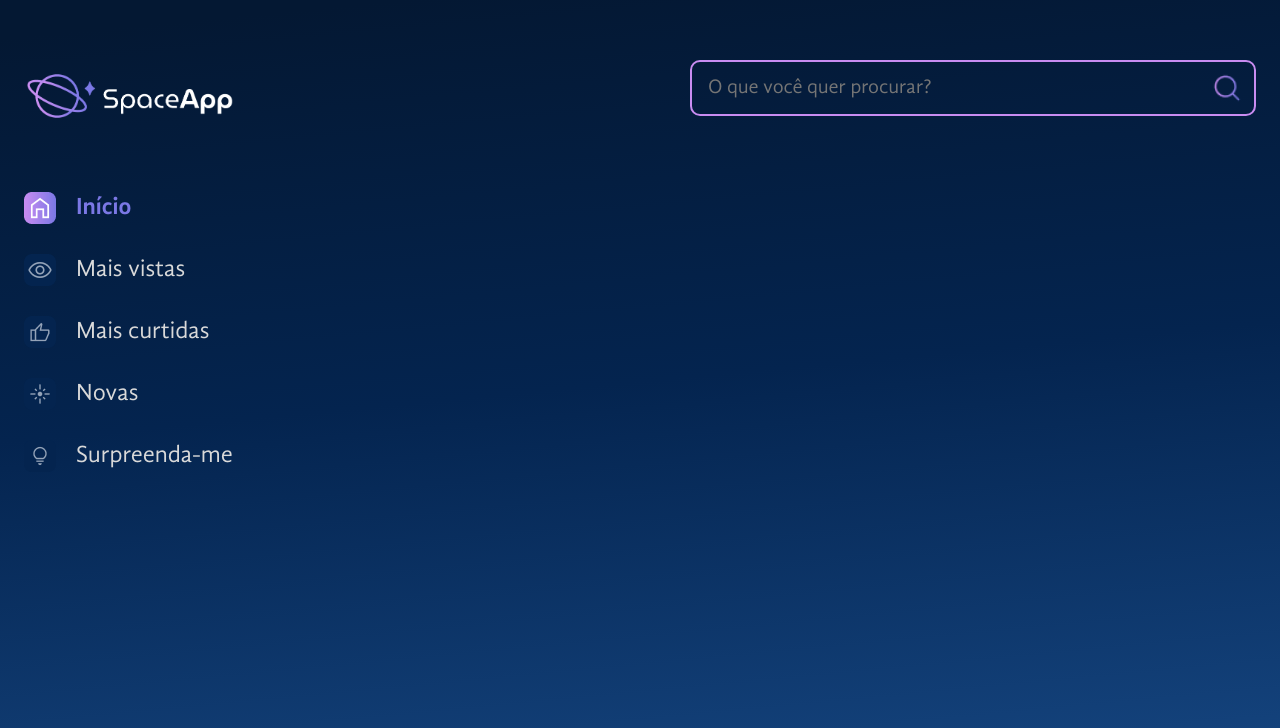
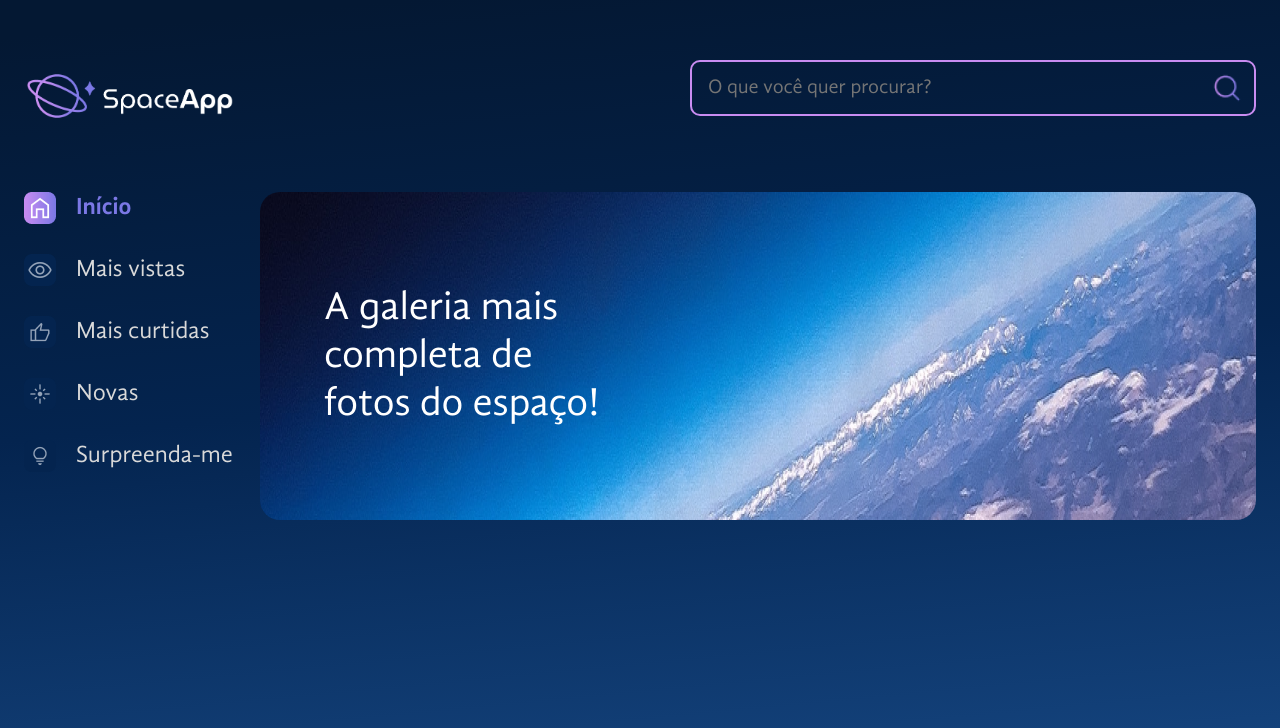
Before and after one commit to MatheusKerscher/space-app, a React (Vite) app: page / in a window 1280 px wide. Shown: the top 728 px of the page. Built offline with nearby package versions, Linux system fonts and the light colour scheme.

Commit message:
Create banner home page

```diff
--- a/src/App.jsx
+++ b/src/App.jsx
@@ -1,27 +1,47 @@
-import styled from "styled-components"
+import styled from "styled-components";
 
-import GlobalStyles from "./components/GlobalStyles/index.jsx"
-import Header from "./components/Header/index.jsx"
-import Sidebar from "./components/Sidebar/index.jsx"
+import GlobalStyles from "./components/GlobalStyles/index.jsx";
+import Header from "./components/Header/index.jsx";
+import Sidebar from "./components/Sidebar/index.jsx";
+import Banner from "./components/Banner/index.jsx";
+import bannerImage from './assets/banner.png'
 
 function App() {
-  const GradientBackground = styled.div`
-    background: linear-gradient(174.61deg, #041833 4.16%, #04244F 48%, #154580 96.76%);
+  const StyledGradientBackground = styled.div`
+    background: linear-gradient(
+      174.61deg,
+      #041833 4.16%,
+      #04244f 48%,
+      #154580 96.76%
+    );
     width: 100%;
     min-height: 100vh;
     padding: 0 24px;
     box-sizing: border-box;
-  `
+  `;
+
+  const StyledMainContainer = styled.div`
+    display: flex;
+    justify-content: space-between;
+    gap: 24px;
+  `;
 
   return (
-    <GradientBackground>
-      <GlobalStyles/>
+    <StyledGradientBackground>
+      <GlobalStyles />
 
       <Header />
 
-      <Sidebar />
-    </GradientBackground>
-  )
+      <StyledMainContainer>
+        <Sidebar />
+
+        <Banner
+          title="A galeria mais completa de fotos do espaço!"
+          backgroundImage={bannerImage}
+        />
+      </StyledMainContainer>
+    </StyledGradientBackground>
+  );
 }
 
-export default App
+export default App;
--- /dev/null
+++ b/src/components/Banner/index.jsx
@@ -0,0 +1,35 @@
+import styled from 'styled-components'
+
+const StyledBannerContainer = styled.figure`
+    background-image: ${props => `url(${props.$backgroundImage})`};
+    flex-grow: 1;
+    background-repeat: no-repeat;
+    display: flex;
+    align-items: center;
+    min-height: 328px;
+    margin: 0;
+    border-radius: 20px;
+    max-width: 100%;
+    background-size: cover;
+`
+
+const StyledBannerTitle = styled.h1`
+    font-weight: 400;
+    font-size: 40px;
+    line-height: 48px;
+    color: #FFFFFF;
+    max-width: 300px;
+    padding: 0 64px;
+`
+
+const Banner = ({title, backgroundImage}) => {
+    return(
+        <StyledBannerContainer $backgroundImage={backgroundImage}>
+            <StyledBannerTitle>
+                {title}
+            </StyledBannerTitle>
+        </StyledBannerContainer>
+    )
+}
+
+export default Banner
--- a/src/components/GlobalStyles/index.jsx
+++ b/src/components/GlobalStyles/index.jsx
@@ -16,6 +16,7 @@ html {
   line-height: 1.15;
   -webkit-text-size-adjust: 100%;
   font-family: GandhiSansRegular;
+  box-sizing: border-box;
 }
 body {
   margin: 0;
```
Also changed, not shown: src/assets/banner.png (added).
